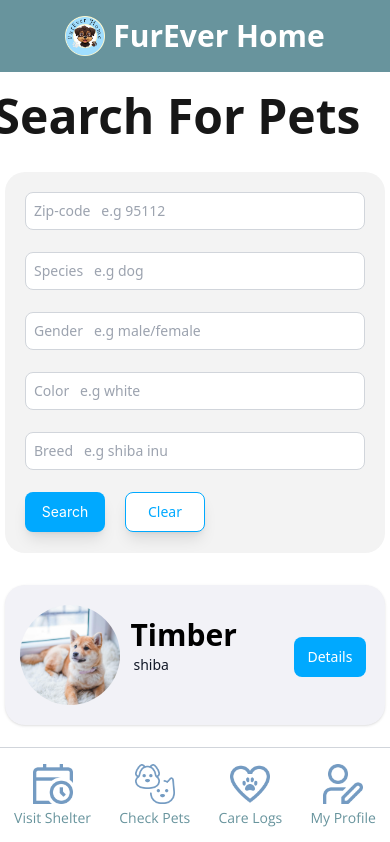
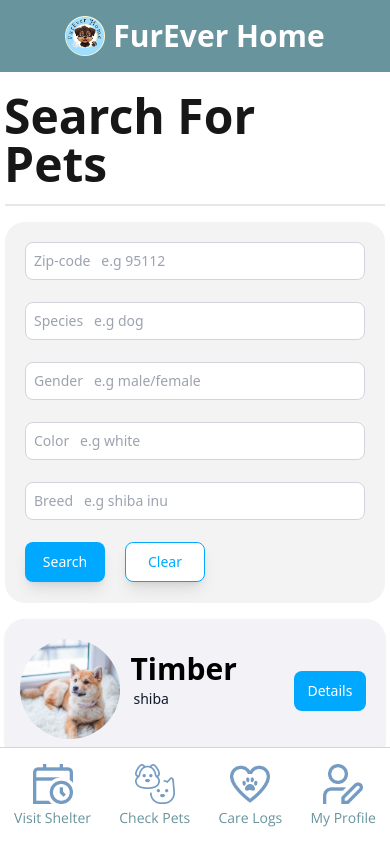
Before and after one commit to kel4F2023/FurEver-Home, a Next.js app: page /check-pets in a window 390 px wide. Shown: the top 842 px of the page. Built offline with nearby package versions, Linux system fonts and the light colour scheme; grey boxes are pictures that could not be loaded.

Commit message:
Looks for pets title separator,  responsive on devices

```diff
--- a/src/app/check-pets/page.js
+++ b/src/app/check-pets/page.js
@@ -77,8 +77,10 @@ export default function CheckPets() {
 
 
     return (
-        <div className="flex flex-col items-center min-h-screen bg-white gap-8 p-5">
-            <h1 className="H1 -ml-9">Search For Pets</h1>
+        <div className="flex flex-col items-center min-h-screen bg-white gap-4 p-5">
+            <h1 className="H1 -ml-4">Search For Pets</h1>
+            <div className="w-[380px] h-[0px] border border-gray-200"></div>
+
             {/* Search Card */}
             <SearchCard
                 onSearch={handleSearch}
@@ -107,7 +109,6 @@ export default function CheckPets() {
                     <p>No pets found matching your criteria.</p>
                 )}
             </div>
-            <div className="mt-16"/>
         </div>
     );
 }
--- a/src/app/check-pets/pet-profiles/SearchCard.jsx
+++ b/src/app/check-pets/pet-profiles/SearchCard.jsx
@@ -25,7 +25,7 @@ export default function SearchCard({ onSearch, onClear, onInputChange }) {
                 className="w-20 h-10 p-3 left-[20px] top-[320px] absolute bg-[#00A9FF] rounded-lg justify-center items-center gap-2 inline-flex cursor-pointer shadow-lg"
                 onClick={() => onSearch(formData)}
             >
-                <div className="text-white font-normal text-sm font-['Inter'] leading-none">Search</div>
+                <div className="text-white font-normal text-sm font-['Inter'] leading-none paragraph">Search</div>
             </div>
 
             <div
--- a/src/app/pet-details/pet-detail/PetDetails.jsx
+++ b/src/app/pet-details/pet-detail/PetDetails.jsx
@@ -18,7 +18,7 @@ export default function PetDetails({
                                         router.push(`/check-pets/video-session?petName=${name}`);
                                     };
     return (
-        <div className="w-[440px] mx-auto bg-white py-8 flex flex-col items-center">
+        <div className="mx-auto bg-white py-8 flex flex-col items-center">
             {/* Circular Image Section */}
             <div className="w-[300px] h-[300px] rounded-full overflow-hidden bg-neutral-200 mb-8">
                 <img
@@ -109,7 +109,6 @@ export default function PetDetails({
                     )}
                 </div>
             </div>
-            <div className="mt-28"/>
         </div>
     );
 }
```
